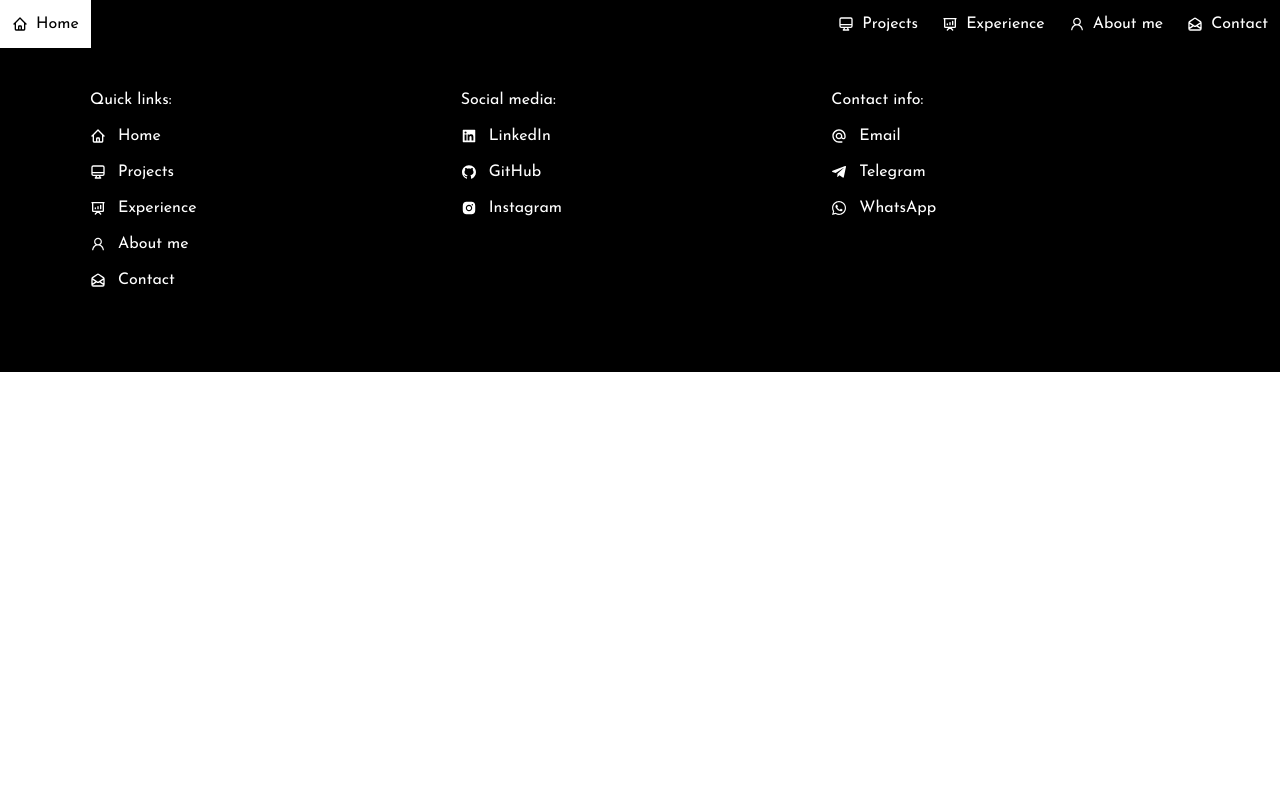
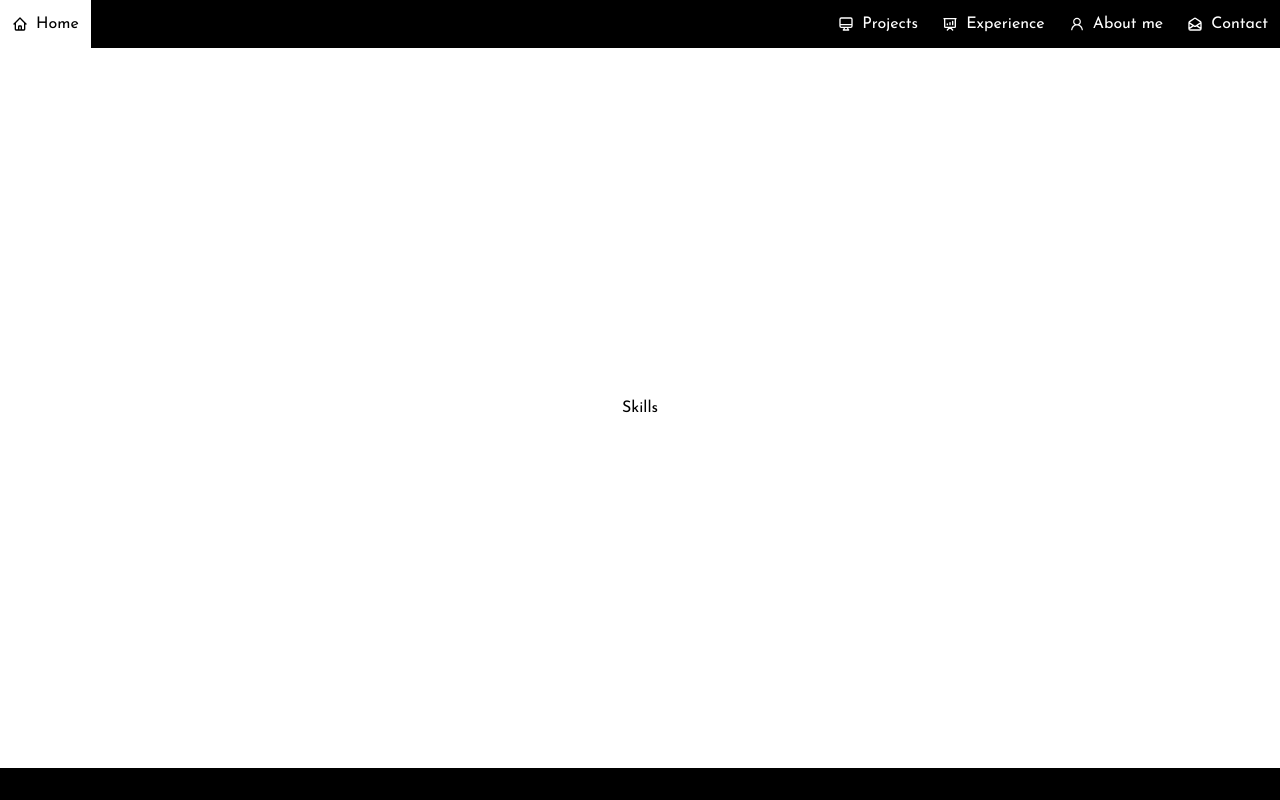
Before and after one commit to cristian-albu/cristian-albu, a Next.js app: page /admin in a window 1280 px wide. Shown: the top 800 px of the page. Built offline with nearby package versions, Linux system fonts and the light colour scheme; no server answers; sample sign-in values are in the browser's storage.

Commit message:
types nav

```diff
--- a/components/Nav.tsx
+++ b/components/Nav.tsx
@@ -1,5 +1,5 @@
 import React, { useState } from "react";
-import { navData, NavData } from "@/data/navData";
+import { navData, NavDataType } from "@/data/navData";
 import Link from "next/link";
 import { HiMenuAlt1 } from "react-icons/hi";
 import { useRouter } from "next/router";
@@ -35,7 +35,7 @@ const Nav = () => {
           } md:scale-[1] bg-black  flex-col md:flex-row md:static md:bg-transparent`}
         >
           {navData.map(
-            (item: NavData, index: number) =>
+            (item: NavDataType, index: number) =>
               index > 0 && (
                 <Link
                   key={item.title}
--- /dev/null
+++ b/components/admin/Skills.tsx
@@ -0,0 +1,7 @@
+import React from "react";
+
+const Skills = () => {
+  return <div>Skills</div>;
+};
+
+export default Skills;
--- a/data/NavData.tsx
+++ b/data/NavData.tsx
@@ -13,13 +13,13 @@ import {
 import { MdAlternateEmail } from "react-icons/md";
 import { FaTelegramPlane, FaWhatsapp } from "react-icons/fa";
 
-export interface NavData {
+export interface NavDataType {
   title: string;
   link: string;
   icon?: JSX.Element;
 }
 
-export const navData: NavData[] = [
+export const navData: NavDataType[] = [
   { title: "Home", link: "/", icon: <HiOutlineHome /> },
   { title: "Projects", link: "/projects", icon: <HiOutlineDesktopComputer /> },
   {
@@ -31,7 +31,7 @@ export const navData: NavData[] = [
   { title: "Contact", link: "/contact", icon: <HiOutlineMailOpen /> },
 ];
 
-export const footerData: NavData[] = [
+export const footerData: NavDataType[] = [
   {
     title: "LinkedIn",
     link: "https://www.linkedin.com/in/cristian-albu-3b7026167/",
@@ -49,7 +49,7 @@ export const footerData: NavData[] = [
   },
 ];
 
-export const contactData: NavData[] = [
+export const contactData: NavDataType[] = [
   {
     title: "Email",
     link: "albucristian95p@gmail.com",
--- a/pages/admin/index.tsx
+++ b/pages/admin/index.tsx
@@ -1,3 +1,4 @@
+import Skills from "@/components/admin/Skills";
 import Section from "@/components/Section";
 import Wrapper from "@/components/Wrapper";
 import {
@@ -14,7 +15,15 @@ import { authOptions } from "../api/auth/[...nextauth]";
 const Index: NextPage<
   InferGetServerSidePropsType<typeof getServerSideProps>
 > = ({ session }) => {
-  return <div></div>;
+  return (
+    <div className="min-h-[90vh] flex flex-col w-full justify-center items-center gap-3">
+      <Section>
+        <Wrapper>
+          <Skills />
+        </Wrapper>
+      </Section>
+    </div>
+  );
 };
 export default Index;
 
```
